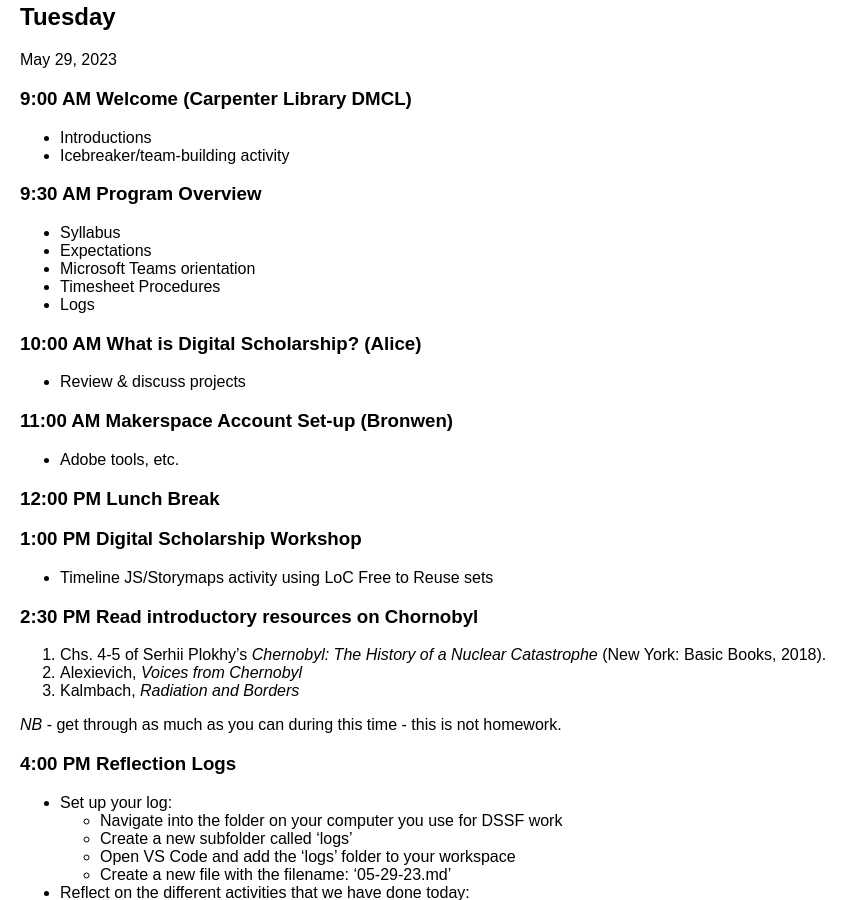
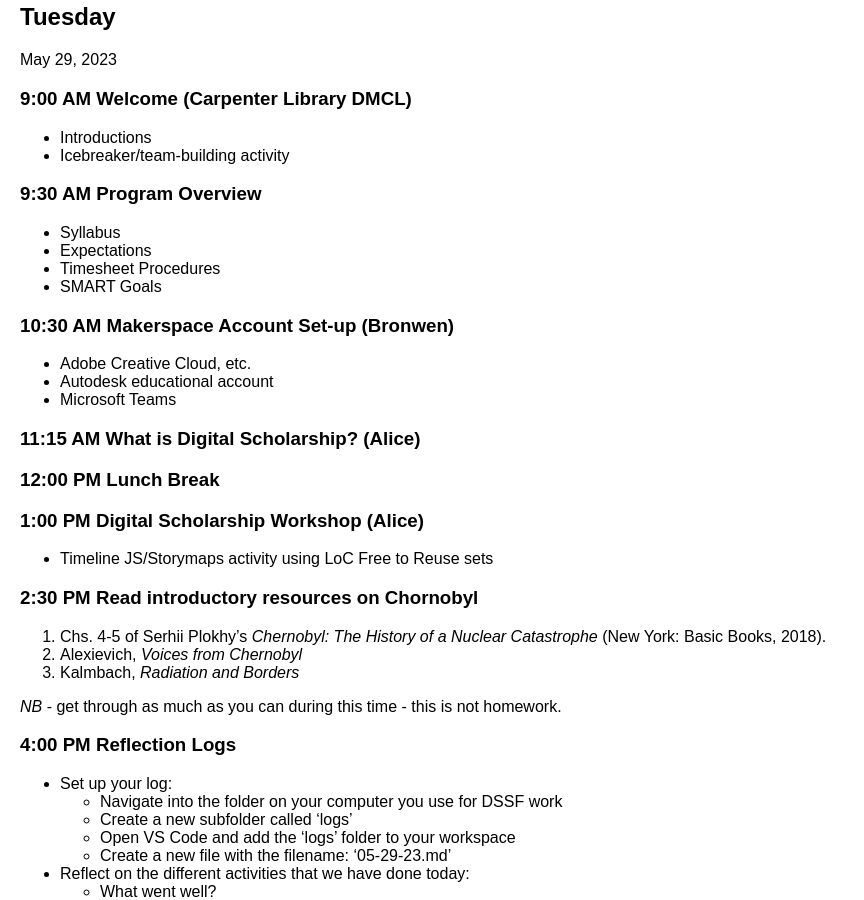
Before and after one commit to digbmc/dssf-syll, a Jekyll site: the page built from _weeks/01-intro.md, in a window 1280 px wide and 900 px high, scrolled down 858 px. Shown: the whole window, without its empty margins (0-864 px from the left). Built offline with Jekyll 4.4.1, drawn with Linux system fonts in a browser that asks for light colours; some of the changed text lies outside the part shown.

Commit message:
updating schedules

```diff
--- a/_weeks/01-intro.md
+++ b/_weeks/01-intro.md
@@ -31,19 +31,19 @@
 ### 9:30 AM Program Overview
 - Syllabus
 - Expectations
-- Microsoft Teams orientation
 - Timesheet Procedures
-- Logs
+- SMART Goals
 
-### 10:00 AM What is Digital Scholarship? (Alice)
-- Review & discuss projects
+### 10:30 AM Makerspace Account Set-up (Bronwen)
+- Adobe Creative Cloud, etc.
+- Autodesk educational account
+- Microsoft Teams
 
-### 11:00 AM Makerspace Account Set-up (Bronwen)
-- Adobe tools, etc.
+### 11:15 AM What is Digital Scholarship? (Alice)
 
 ### 12:00 PM Lunch Break
 
-### 1:00 PM Digital Scholarship Workshop
+### 1:00 PM Digital Scholarship Workshop (Alice)
 - Timeline JS/Storymaps activity using LoC Free to Reuse sets
 
 ### 2:30 PM Read introductory resources on Chornobyl
```
Also changed, not shown: other parts of _weeks/01-intro.md (+1 -1 lines), _weeks/02-design.md (+5 -0 lines).
